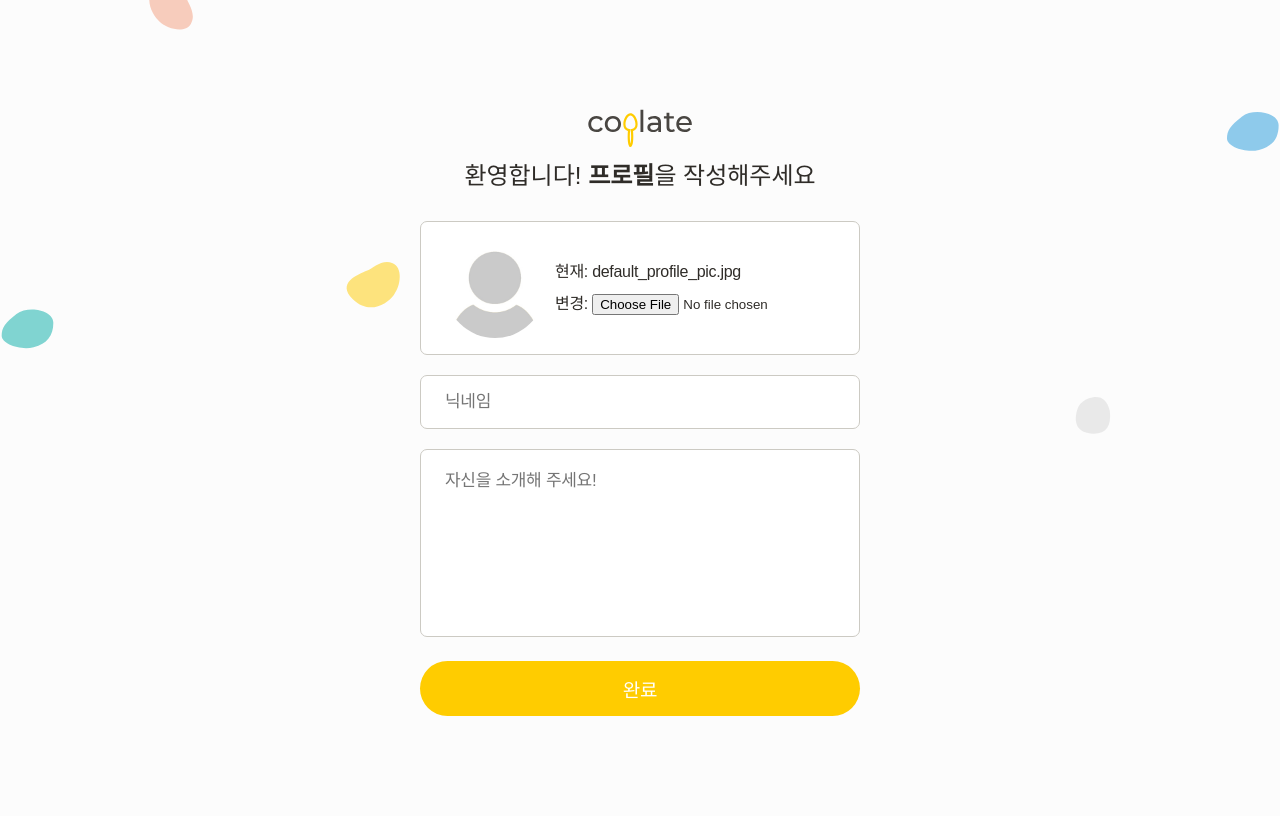
After one commit to Heo-JunHyeok/Coplate, a Django app: page /set-profile/ in a window 1280 px wide. The commit adds this page. Run offline with Django 4.2, Linux system fonts and the light colour scheme; the visitor is signed in with stand-in values (Sample User, id 1); some libraries are stand-ins or nearby versions; some web fonts are replaced.

Commit message:
프로필 설정 페이지

```diff
--- a/config/settings.py
+++ b/config/settings.py
@@ -138,13 +138,15 @@ AUTHENTICATION_BACKENDS = [
     "allauth.account.auth_backends.AuthenticationBackend",
 ]
 
-ACCOUNT_SIGNUP_REDIRECT_URL = "index"  # 회원가입 완료시 이동할 url
+ACCOUNT_SIGNUP_REDIRECT_URL = "profile-set"  # 회원가입 완료시 이동할 url
 LOGIN_REDIRECT_URL = "index"  # 로그인 성공시 이동할 url
 ACCOUNT_LOGOUT_ON_GET = True  # 로그아웃 페이지를 거치지 않고 바로 로그아웃
 ACCOUNT_AUTHENTICATION_METHOD = "email"  # ID로 사용할 field, username_email: 둘 다 허용할 경우
 ACCOUNT_EMAIL_REQUIRED = True  # email 필수
 ACCOUNT_USERNAME_REQUIRED = False  # username 필수 해제
-ACCOUNT_SIGNUP_FORM_CLASS = "coplate.forms.SignupForm"
+
+# 해당 Form에 있던 nickname 필드를 profile에서 사용할 것이기 때문에 아래 설정을 주석처리
+# ACCOUNT_SIGNUP_FORM_CLASS = "coplate.forms.SignupForm"
 ACCOUNT_PASSWORD_INPUT_RENDER_VALUE = True  # Form에 대한 입력이 오류가 나도 정보가 브라우저에 남음
 
 ACCOUNT_SESSION_REMEMBER = True  # 브라우저 종료 시 세션을 기억할 것인가, 로그인 상태 유지
--- a/coplate/forms.py
+++ b/coplate/forms.py
@@ -2,14 +2,14 @@ from django import forms
 from .models import User, Review
 
 
-class SignupForm(forms.ModelForm):
-    class Meta:
-        model = User
-        fields = ["nickname"]  # 추가할 필드만 명시
+# class SignupForm(forms.ModelForm):
+#     class Meta:
+#         model = User
+#         fields = ["nickname"]  # allauth, 추가할 필드만 명시
 
-    def signup(self, request, user):
-        user.nickname = self.cleaned_data["nickname"]  # Form에 기입된 데이터 = cleaned_data
-        user.save()
+#     def signup(self, request, user):
+#         user.nickname = self.cleaned_data["nickname"]  # Form에 기입된 데이터 = cleaned_data
+#         user.save()
 
 
 class ReviewForm(forms.ModelForm):
@@ -28,3 +28,16 @@ class ReviewForm(forms.ModelForm):
         widgets = {
             "rating": forms.RadioSelect,
         }
+
+
+class ProfileForm(forms.ModelForm):
+    class Meta:
+        model = User
+        fields = [
+            "nickname",
+            "profile_pic",
+            "intro",
+        ]
+        widgets = {
+            "intro": forms.Textarea,
+        }
--- a/coplate/templates/account/signup.html
+++ b/coplate/templates/account/signup.html
@@ -22,12 +22,12 @@
             <div class="error-message">{{error}}</div>
           {% endfor %}
         </div>
-        <div>
+        {% comment %} <div>
           {{form.nickname|add_class:'cp-input'|attr:'placeholder:닉네임 (Coplate에서 사용되는 이름입니다)'|add_error_class:'error'}}
           {% for error in form.nickname.errors %}
             <div class="error-message">{{error}}</div>
           {% endfor %}
-        </div>
+        </div> {% endcomment %}
         <div>
           {{form.password1|add_class:'cp-input'|attr:'placeholder:비밀번호'|add_error_class:'error'}}
           {% for error in form.password1.errors %}
--- /dev/null
+++ b/coplate/templates/coplate/profile_set_form.html
@@ -0,0 +1,43 @@
+{% extends "coplate_base/base.html" %}
+
+{% load static %}
+{% load widget_tweaks %}
+
+{% block title %}환영합니다! | Coplate{% endblock title %}
+
+{% block content %}
+<div class="account-background">
+  <main class="profile-form">
+    <div class="logo">
+      <img class="logo" src="{% static 'coplate/assets/coplate-logo.svg' %}" alt="Coplate Logo">
+    </div>
+    <p class="welcome-message">
+      환영합니다! <strong>프로필</strong>을 작성해주세요
+    </p>
+    <form method="post" enctype="multipart/form-data" autocomplete="off">
+      {% csrf_token %}
+      <div class="profile">
+        <div class="profile-pic cp-avatar large" style="background-image: url('{{ user.profile_pic.url }}')"></div>
+        <div class="file">
+          {{ form.profile_pic }}
+        </div>
+      </div>
+      <div class="nickname">
+        {{ form.nickname|add_class:"cp-input"|add_error_class:"error"|attr:"placeholder:닉네임" }}
+        {% for error in form.nickname.errors %}
+          <div class="error-message">{{ error }}</div>
+        {% endfor %}
+      </div>
+      <div class="content">
+        {{ form.intro|add_class:"cp-input"|add_error_class:"error"|attr:"placeholder:자신을 소개해 주세요!" }}
+        {% for error in form.intro.errors %}
+          <div class="error-message">{{ error }}</div>
+        {% endfor %}
+      </div>
+      <div class="buttons">
+        <button class="cp-button" type="submit">완료</button>
+      </div>
+    </form>
+  </main>
+</div>
+{% endblock content %}
--- a/coplate/urls.py
+++ b/coplate/urls.py
@@ -2,6 +2,7 @@ from django.urls import path
 from . import views
 
 urlpatterns = [
+    # review
     path("", views.IndexView.as_view(), name="index"),
     path(
         "reviews/<int:review_id>/",
@@ -19,10 +20,12 @@ urlpatterns = [
         views.ReviewDeleteView.as_view(),
         name="review-delete",
     ),
+    # profile
     path("users/<int:user_id>/", views.ProfileView.as_view(), name="profile"),
     path(
         "users/<int:user_id>/reviews/",
         views.UserReviewListView.as_view(),
         name="user-review-list",
     ),
+    path("set-profile/", views.ProfileSetView.as_view(), name="profile-set"),
 ]
--- a/coplate/views.py
+++ b/coplate/views.py
@@ -1,3 +1,5 @@
+from typing import Any, Optional
+from django.db import models
 from django.shortcuts import render, get_object_or_404
 from django.urls import reverse
 from django.views.generic import (
@@ -10,7 +12,7 @@ from django.views.generic import (
 from braces.views import LoginRequiredMixin, UserPassesTestMixin
 from allauth.account.models import EmailAddress
 from allauth.account.views import PasswordChangeView
-from .forms import ReviewForm
+from .forms import ReviewForm, ProfileForm
 from .models import Review, User
 from .functions import confirmation_required_redirect
 
@@ -108,6 +110,7 @@ class UserReviewListView(ListView):
 
     # ListView는 모든 object 값을 가져오기 때문에
     # 원하는 유저의 list만 템플릿에 넘기기 위해 아래 메소드를 오버라이딩
+    # 데이터가 복수일 때: get_queryset, 단수일 때: get_object
     def get_queryset(self):
         user_id = self.kwargs.get("user_id")
         return Review.objects.filter(author__id=user_id).order_by("-dt_created")
@@ -118,6 +121,18 @@ class UserReviewListView(ListView):
         return context
 
 
+class ProfileSetView(LoginRequiredMixin, UpdateView):
+    model = User
+    form_class = ProfileForm
+    template_name = "coplate/profile_set_form.html"
+
+    def get_object(self, queryset=None):
+        return self.request.user
+
+    def get_success_url(self):
+        return reverse("index")
+
+
 class CustomPasswordChangeView(PasswordChangeView):
     def get_success_url(self):
         return reverse("index")
```
